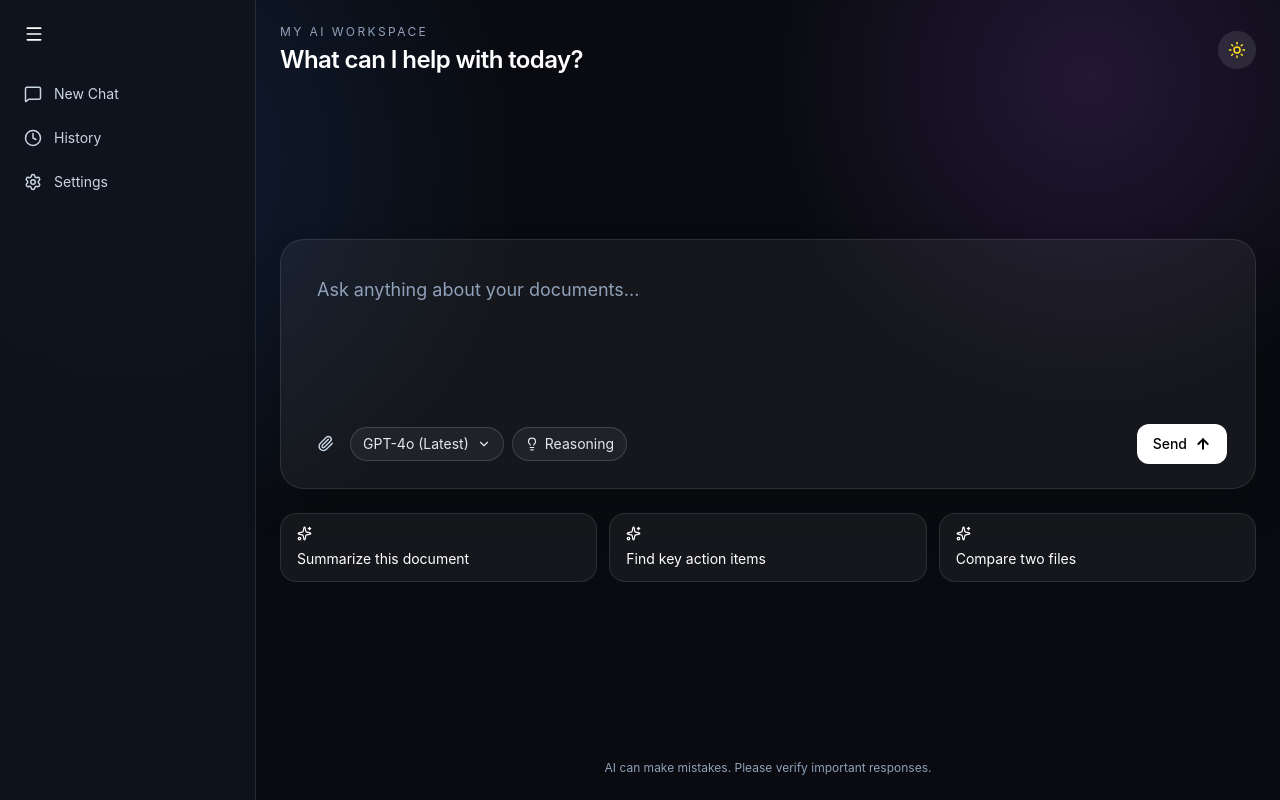
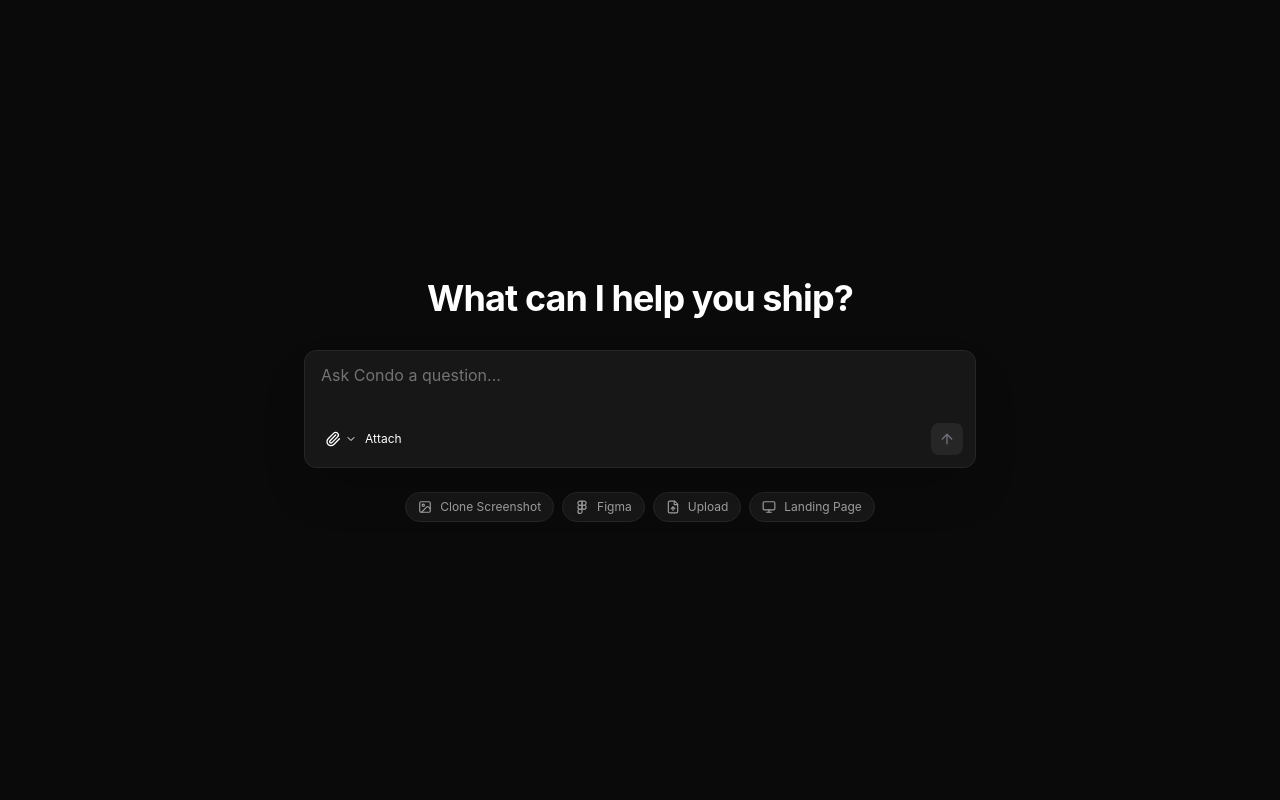
Before and after one commit to NEGO2522/my-ai, a React (Vite) app: page /ai in a window 1280 px wide. Built offline with nearby package versions, Linux system fonts and the light colour scheme.

Commit message:
Update the Ai Workfow

```diff
--- a/package.json
+++ b/package.json
@@ -11,11 +11,13 @@
   },
   "dependencies": {
     "@tailwindcss/vite": "^4.2.1",
+    "clsx": "^2.1.1",
     "framer-motion": "^12.36.0",
     "lucide-react": "^0.577.0",
     "react": "^19.2.0",
     "react-dom": "^19.2.0",
     "react-router-dom": "^7.13.1",
+    "tailwind-merge": "^3.5.0",
     "tailwindcss": "^4.2.1"
   },
   "devDependencies": {
--- /dev/null
+++ b/src/components/textarea.tsx
@@ -0,0 +1,24 @@
+import * as React from "react"
+
+import { cn } from "../lib/utils"
+
+export interface TextareaProps
+  extends React.TextareaHTMLAttributes<HTMLTextAreaElement> {}
+
+const Textarea = React.forwardRef<HTMLTextAreaElement, TextareaProps>(
+  ({ className, ...props }, ref) => {
+    return (
+      <textarea
+        className={cn(
+          "flex min-h-[80px] w-full rounded-md border border-input bg-background px-3 py-2 text-sm ring-offset-background placeholder:text-muted-foreground focus-visible:outline-none focus-visible:ring-2 focus-visible:ring-ring focus-visible:ring-offset-2 disabled:cursor-not-allowed disabled:opacity-50",
+          className
+        )}
+        ref={ref}
+        {...props}
+      />
+    )
+  }
+)
+Textarea.displayName = "Textarea"
+
+export { Textarea }
--- /dev/null
+++ b/src/lib/utils.ts
@@ -0,0 +1,6 @@
+import { type ClassValue, clsx } from "clsx"
+import { twMerge } from "tailwind-merge"
+
+export function cn(...inputs: ClassValue[]) {
+  return twMerge(clsx(inputs))
+}
--- /dev/null
+++ b/src/libs/utils/demo.tsx
@@ -0,0 +1,5 @@
+import { VercelV0Chat } from "../../pages/AI.jsx"
+
+export function Demo() {
+    return <VercelV0Chat />
+}
--- a/src/pages/AI.jsx
+++ b/src/pages/AI.jsx
@@ -1,240 +1,239 @@
-import { useEffect, useRef, useState } from 'react';
+"use client";
+
+import { useEffect, useRef, useCallback } from "react";
+import { useState } from "react";
+import { Textarea } from "../components/textarea";
+import { cn } from "../lib/utils";
 import {
-  ArrowUp,
+    ImageIcon,
+    FileUp,
+    Figma,
+    MonitorIcon,
+    CircleUserRound,
+    ArrowUpIcon,
+    Paperclip,
+    PlusIcon,
     ChevronDown,
-  Clock,
-  Lightbulb,
-  Menu,
-  MessageSquare,
-  Moon,
-  Paperclip,
-  Settings,
-  Sparkles,
-  Sun,
-} from 'lucide-react';
+    Globe,
+    Lock,
+    X,
+} from "lucide-react";
 
-const models = [
-  {
-    category: 'GPT Models',
-    items: [
-      { value: 'gpt-4o', label: 'GPT-4o (Latest)' },
-      { value: 'gpt-4o-mini', label: 'GPT-4o Mini' },
-    ],
+function useAutoResizeTextarea({ minHeight, maxHeight }) {
+    const textareaRef = useRef(null);
+
+    const adjustHeight = useCallback(
+        (reset) => {
+            const textarea = textareaRef.current;
+            if (!textarea) return;
+
+            if (reset) {
+                textarea.style.height = `${minHeight}px`;
+                return;
+            }
+
+            textarea.style.height = `${minHeight}px`;
+            const newHeight = Math.max(
+                minHeight,
+                Math.min(
+                    textarea.scrollHeight,
+                    maxHeight ?? Number.POSITIVE_INFINITY
+                )
+            );
+            textarea.style.height = `${newHeight}px`;
         },
-  {
-    category: 'Claude Models',
-    items: [{ value: 'claude-3.5-sonnet', label: 'Claude 3.5 Sonnet' }],
-  },
-  {
-    category: 'Gemini Models',
-    items: [{ value: 'gemini-2.0-flash', label: 'Gemini 2.0 Flash' }],
-  },
-];
-
-const sidebarItems = [
-  { label: 'New Chat', icon: MessageSquare },
-  { label: 'History', icon: Clock },
-  { label: 'Settings', icon: Settings },
-];
-
-const AI = () => {
-  const [selectedModel, setSelectedModel] = useState('GPT-4o (Latest)');
-  const [isModelMenuOpen, setIsModelMenuOpen] = useState(false);
-  const [isSidebarOpen, setIsSidebarOpen] = useState(true);
-  const [darkMode, setDarkMode] = useState(true);
-  const dropdownRef = useRef(null);
+        [minHeight, maxHeight]
+    );
 
     useEffect(() => {
-    const handleOutsideClick = (event) => {
-      if (dropdownRef.current && !dropdownRef.current.contains(event.target)) {
-        setIsModelMenuOpen(false);
+        const textarea = textareaRef.current;
+        if (textarea) {
+            textarea.style.height = `${minHeight}px`;
+        }
+    }, [minHeight]);
+
+    useEffect(() => {
+        const handleResize = () => adjustHeight();
+        window.addEventListener("resize", handleResize);
+        return () => window.removeEventListener("resize", handleResize);
+    }, [adjustHeight]);
+
+    return { textareaRef, adjustHeight };
+}
+
+export function VercelV0Chat() {
+    const [value, setValue] = useState("");
+    const [showAttachOptions, setShowAttachOptions] = useState(false);
+    const [attachedItem, setAttachedItem] = useState(null);
+
+    // Refs for functional file trigger
+    const fileInputRef = useRef(null);
+    const [currentMode, setCurrentMode] = useState(null);
+
+    const { textareaRef, adjustHeight } = useAutoResizeTextarea({
+        minHeight: 60,
+        maxHeight: 200,
+    });
+
+    const handleKeyDown = (e) => {
+        if (e.key === "Enter" && !e.shiftKey) {
+            e.preventDefault();
+            if (value.trim() || attachedItem) {
+                setValue("");
+                setAttachedItem(null);
+                adjustHeight(true);
+            }
         }
     };
 
-    document.addEventListener('mousedown', handleOutsideClick);
-    return () => document.removeEventListener('mousedown', handleOutsideClick);
-  }, []);
+    // This triggers the native file picker/camera
+    const triggerFilePicker = (mode) => {
+        setCurrentMode(mode);
+        if (fileInputRef.current) {
+            fileInputRef.current.click();
+        }
+    };
 
-  const pageTheme = darkMode
-    ? 'bg-[#090b10] text-white'
-    : 'bg-slate-100 text-slate-900';
+    const handleFileChange = (e) => {
+        const file = e.target.files?.[0];
+        if (file) {
+            const label = currentMode === 'public' ? "Public Document" : "Private Document";
+            const icon = currentMode === 'public'
+                ? <Globe className="w-5 h-5 text-blue-400" />
+                : <Lock className="w-5 h-5 text-green-400" />;
 
-  const cardTheme = darkMode
-    ? 'border-white/10 bg-white/5'
-    : 'border-slate-200 bg-white';
+            setAttachedItem({ label: `${label}: ${file.name}`, icon });
+            setShowAttachOptions(false);
+        }
+    };
 
     return (
-    <div className={`min-h-screen font-sans transition-colors duration-300 ${pageTheme}`}>
-      <div className="relative flex min-h-screen overflow-hidden">
-        <div className="pointer-events-none absolute inset-0 bg-[radial-gradient(circle_at_10%_20%,rgba(59,130,246,0.16),transparent_30%),radial-gradient(circle_at_85%_10%,rgba(168,85,247,0.16),transparent_25%)]" />
+        <div className="flex flex-col items-center justify-center min-h-screen bg-neutral-950 p-4 overflow-hidden">
 
-        <aside
-          className={`z-10 flex h-screen flex-col border-r backdrop-blur-xl transition-all duration-300 ${
-            isSidebarOpen ? 'w-64 p-4' : 'w-20 p-3'
-          } ${darkMode ? 'border-white/10 bg-[#0f131c]/90' : 'border-slate-200 bg-white/85'}`}
+            {/* Hidden native input to handle "Upload/Take Photo" */}
+            <input
+                type="file"
+                ref={fileInputRef}
+                className="hidden"
+                onChange={handleFileChange}
+                accept="image/*, .pdf, .doc, .docx, .txt"
+            />
+
+            <div className={cn(
+                "w-full max-w-2xl transition-all duration-500 ease-in-out flex flex-col items-center",
+                showAttachOptions ? "-translate-y-20" : "translate-y-0"
+            )}>
+
+                <div className="mb-8 text-center">
+                    <h1 className="text-4xl font-bold text-white tracking-tight">
+                        What can I help you ship?
+                    </h1>
+                </div>
+
+                <div className="w-full relative">
+                    {showAttachOptions && (
+                        <div className="absolute top-[calc(100%+12px)] left-0 w-full flex gap-3 animate-in fade-in slide-in-from-top-4 duration-300 z-50">
+                            <button
+                                onClick={() => triggerFilePicker('public')}
+                                className="flex-1 bg-neutral-900 border border-neutral-800 p-4 rounded-xl hover:bg-neutral-800 transition-all hover:scale-[1.02] text-left group"
                             >
-          <button
-            onClick={() => setIsSidebarOpen((prev) => !prev)}
-            className={`mb-6 inline-flex w-fit items-center rounded-xl p-2 transition ${
-              darkMode ? 'hover:bg-white/10' : 'hover:bg-slate-100'
-            }`}
-            aria-label="Toggle sidebar"
-          >
-            <Menu size={20} />
+                                <Globe className="w-6 h-6 text-blue-400 mb-2" />
+                                <div className="text-sm font-medium text-white">Public Document</div>
+                                <div className="text-xs text-neutral-500 mt-1">Share with everyone</div>
                             </button>
 
-          <div className="space-y-2">
-            {sidebarItems.map((item) => {
-              const Icon = item.icon;
-              return (
                             <button
-                  key={item.label}
-                  className={`flex w-full items-center gap-3 rounded-xl px-2 py-2 text-left text-sm transition ${
-                    darkMode ? 'text-slate-300 hover:bg-white/10' : 'text-slate-700 hover:bg-slate-100'
-                  }`}
+                                onClick={() => triggerFilePicker('private')}
+                                className="flex-1 bg-neutral-900 border border-neutral-800 p-4 rounded-xl hover:bg-neutral-800 transition-all hover:scale-[1.02] text-left group"
                             >
-                  <Icon size={18} />
-                  <span
-                    className={`whitespace-nowrap transition-opacity duration-300 ${
-                      isSidebarOpen ? 'opacity-100' : 'opacity-0 pointer-events-none w-0'
-                    }`}
-                  >
-                    {item.label}
-                  </span>
+                                <Lock className="w-6 h-6 text-green-400 mb-2" />
+                                <div className="text-sm font-medium text-white">Private Document</div>
+                                <div className="text-xs text-neutral-500 mt-1">Only you can see this</div>
                             </button>
-              );
-            })}
-          </div>
-        </aside>
-
-        <div className="relative z-10 flex flex-1 flex-col">
-          <header className="mx-auto flex w-full max-w-5xl items-center justify-between px-6 pb-2 pt-6">
-            <div>
-              <p className={`text-xs uppercase tracking-[0.2em] ${darkMode ? 'text-slate-400' : 'text-slate-500'}`}>
-                My AI Workspace
-              </p>
-              <h1 className="mt-1 text-2xl font-semibold tracking-tight">What can I help with today?</h1>
-            </div>
-
-            <button
-              onClick={() => setDarkMode((prev) => !prev)}
-              className={`rounded-full p-2.5 transition ${
-                darkMode ? 'bg-white/10 text-yellow-300 hover:bg-white/15' : 'bg-white text-slate-700 hover:bg-slate-100'
-              }`}
-              aria-label="Toggle theme"
-            >
-              {darkMode ? <Sun size={18} /> : <Moon size={18} />}
-            </button>
-          </header>
-
-          <main className="mx-auto flex w-full max-w-5xl flex-1 flex-col justify-center px-6 pb-10 pt-4">
-            <div className={`rounded-3xl border p-5 shadow-2xl ${cardTheme}`}>
-              <textarea
-                className={`min-h-[150px] w-full resize-none rounded-2xl border-none bg-transparent p-4 text-lg outline-none placeholder:text-slate-400 ${
-                  darkMode ? 'text-white' : 'text-slate-900'
-                }`}
-                placeholder="Ask anything about your documents..."
-              />
-
-              <div className="mt-2 flex flex-wrap items-center justify-between gap-3 px-2 pb-1">
-                <div className="flex flex-wrap items-center gap-2">
-                  <button
-                    className={`rounded-full p-2 transition ${
-                      darkMode ? 'text-slate-300 hover:bg-white/10' : 'text-slate-600 hover:bg-slate-100'
-                    }`}
-                    aria-label="Attach file"
-                  >
-                    <Paperclip size={17} />
-                  </button>
-
-                  <div className="relative" ref={dropdownRef}>
-                    <button
-                      onClick={() => setIsModelMenuOpen((prev) => !prev)}
-                      className={`inline-flex items-center gap-2 rounded-full border px-3 py-1.5 text-sm transition ${
-                        darkMode
-                          ? 'border-white/15 bg-white/5 text-slate-200 hover:bg-white/10'
-                          : 'border-slate-200 bg-white text-slate-700 hover:bg-slate-50'
-                      }`}
-                    >
-                      <span className="max-w-[150px] truncate">{selectedModel}</span>
-                      <ChevronDown size={14} />
-                    </button>
-
-                    {isModelMenuOpen && (
-                      <div
-                        className={`absolute left-0 top-full z-50 mt-2 w-56 rounded-2xl border p-1 shadow-2xl ${
-                          darkMode ? 'border-white/15 bg-[#171b24]' : 'border-slate-200 bg-white'
-                        }`}
-                      >
-                        {models.map((group) => (
-                          <div key={group.category} className="mb-1 last:mb-0">
-                            <p className={`px-3 py-1 text-[10px] font-bold uppercase ${darkMode ? 'text-slate-500' : 'text-slate-400'}`}>
-                              {group.category}
-                            </p>
-                            {group.items.map((model) => (
-                              <button
-                                key={model.value}
-                                onClick={() => {
-                                  setSelectedModel(model.label);
-                                  setIsModelMenuOpen(false);
-                                }}
-                                className={`block w-full rounded-lg px-3 py-2 text-left text-sm transition ${
-                                  darkMode ? 'text-slate-200 hover:bg-white/10' : 'text-slate-700 hover:bg-slate-50'
-                                }`}
-                              >
-                                {model.label}
-                              </button>
-                            ))}
-                          </div>
-                        ))}
                         </div>
                     )}
-                  </div>
 
-                  <button
-                    className={`inline-flex items-center gap-1.5 rounded-full border px-3 py-1.5 text-sm transition ${
-                      darkMode
-                        ? 'border-white/15 bg-white/5 text-slate-200 hover:bg-white/10'
-                        : 'border-slate-200 bg-white text-slate-700 hover:bg-slate-50'
-                    }`}
-                  >
-                    <Lightbulb size={14} />
-                    Reasoning
-                  </button>
-                </div>
-
-                <button
-                  className={`inline-flex items-center gap-2 rounded-xl px-4 py-2.5 text-sm font-medium transition ${
-                    darkMode ? 'bg-white text-black hover:bg-slate-200' : 'bg-slate-900 text-white hover:bg-slate-700'
-                  }`}
-                >
-                  Send <ArrowUp size={16} strokeWidth={3} />
+                    <div className="relative bg-neutral-900 rounded-xl border border-neutral-800 shadow-2xl overflow-hidden z-20">
+                        {attachedItem && (
+                            <div className="px-4 pt-4">
+                                <div className="inline-flex items-center gap-2 bg-neutral-800 border border-neutral-700 px-3 py-1.5 rounded-lg max-w-[90%]">
+                                    {attachedItem.icon}
+                                    <span className="text-sm text-white font-medium truncate">{attachedItem.label}</span>
+                                    <button onClick={() => setAttachedItem(null)} className="ml-1 p-0.5 hover:bg-neutral-700 rounded-md shrink-0">
+                                        <X className="w-3.5 h-3.5" />
                                     </button>
                                 </div>
                             </div>
+                        )}
 
-            <div className="mt-6 grid gap-3 md:grid-cols-3">
-              {['Summarize this document', 'Find key action items', 'Compare two files'].map((prompt) => (
+                        <div className="overflow-y-auto">
+                            <Textarea
+                                ref={textareaRef}
+                                value={value}
+                                onChange={(e) => {
+                                    setValue(e.target.value);
+                                    adjustHeight();
+                                }}
+                                onKeyDown={handleKeyDown}
+                                placeholder="Ask Condo a question..."
+                                className={cn(
+                                    "w-full px-4 py-3 resize-none bg-transparent border-none text-white text-base focus:outline-none focus-visible:ring-0 placeholder:text-neutral-500",
+                                    attachedItem ? "min-h-[50px]" : "min-h-[60px]"
+                                )}
+                                style={{ overflow: "hidden" }}
+                            />
+                        </div>
+
+                        <div className="flex items-center justify-between p-3 border-neutral-800/50">
                             <button
-                  key={prompt}
-                  className={`rounded-2xl border px-4 py-3 text-left text-sm transition ${cardTheme} ${
-                    darkMode ? 'hover:bg-white/10' : 'hover:bg-slate-50'
-                  }`}
+                                type="button"
+                                onClick={() => setShowAttachOptions(!showAttachOptions)}
+                                className={cn(
+                                    "group p-2 rounded-lg transition-colors flex items-center gap-1",
+                                    showAttachOptions ? "bg-white text-black" : "hover:bg-neutral-800 text-white"
+                                )}
                             >
-                  <Sparkles size={15} className="mb-2" />
-                  {prompt}
+                                <Paperclip className="w-4 h-4" />
+                                <ChevronDown className={cn("w-3 h-3 transition-transform", showAttachOptions && "rotate-180")} />
+                                <span className="text-xs ml-1">Attach</span>
                             </button>
-              ))}
+
+                            <div className="flex items-center gap-2">
+                                <button
+                                    type="button"
+                                    className={cn(
+                                        "p-2 rounded-lg transition-all",
+                                        (value.trim() || attachedItem) ? "bg-white text-black" : "text-zinc-500 bg-neutral-800"
+                                    )}
+                                >
+                                    <ArrowUpIcon className="w-4 h-4" />
+                                </button>
                             </div>
-          </main>
+                        </div>
+                    </div>
 
-          <footer className={`px-6 pb-6 text-center text-xs ${darkMode ? 'text-slate-400' : 'text-slate-500'}`}>
-            AI can make mistakes. Please verify important responses.
-          </footer>
+                    <div className={cn(
+                        "flex flex-wrap items-center justify-center gap-2 mt-6 transition-opacity duration-300",
+                        showAttachOptions ? "opacity-20 pointer-events-none" : "opacity-100"
+                    )}>
+                        <ActionButton icon={<ImageIcon className="w-3.5 h-3.5" />} label="Clone Screenshot" />
+                        <ActionButton icon={<Figma className="w-3.5 h-3.5" />} label="Figma" />
+                        <ActionButton icon={<FileUp className="w-3.5 h-3.5" />} label="Upload" />
+                        <ActionButton icon={<MonitorIcon className="w-3.5 h-3.5" />} label="Landing Page" />
+                    </div>
                 </div>
             </div>
         </div>
     );
-};
+}
 
-export default AI;
+function ActionButton({ icon, label }) {
+    return (
+        <button className="flex items-center gap-2 px-3 py-1.5 bg-neutral-900 hover:bg-neutral-800 rounded-full border border-neutral-800 text-neutral-400 hover:text-white transition-colors text-xs">
+            {icon}
+            {label}
+        </button>
+    );
+}
+
+export default VercelV0Chat;
```
Also changed, not shown: src/pages/Landing.jsx (+141 -93 lines), public/Document.webp (added), 1 other file (tests, documents, lock files or other folders). Lines whose indentation alone changed are shown as unchanged.
